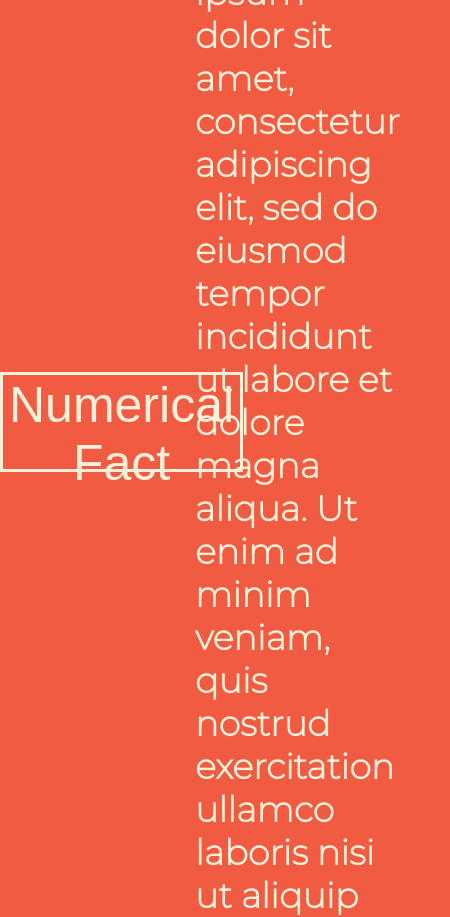
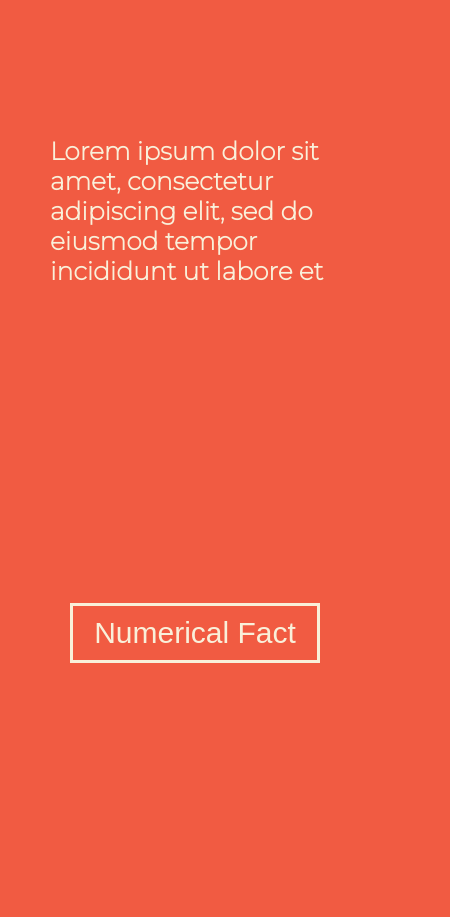
Before and after one commit to tinkyrain/NumFact, a React (Create React App) app: page / in a window 390 px wide. Shown: the whole page, 450 px wide, since content can reach past the window. After the commit the page ends 844 px from the top, so only its background shows below. Built offline with nearby package versions, Linux system fonts and the light colour scheme.

Commit message:
Adaptive

```diff
--- a/src/components/Info.css
+++ b/src/components/Info.css
@@ -10,5 +10,5 @@
 .info__text{
     color: #F9F0DA;
     font-size: 35px;
-    padding-right: 50px;
+    padding: 0 50px;
 }
--- a/src/components/Info.js
+++ b/src/components/Info.js
@@ -9,8 +9,6 @@ const Info = () => {
             <h2 className='info__text'>
                 Lorem ipsum dolor sit amet, consectetur adipiscing
                 elit, sed do eiusmod tempor incididunt ut labore et
-                dolore magna aliqua. Ut enim ad minim veniam, quis
-                nostrud exercitation ullamco laboris nisi ut aliquip
             </h2>
         </section>
     );
--- a/src/index.js
+++ b/src/index.js
@@ -4,6 +4,7 @@ import ReactDOM from 'react-dom/client';
 import App from './App';
 
 import './index.css';
+import './media.css';
 
 
 const root = ReactDOM.createRoot(document.getElementById('root'));
--- /dev/null
+++ b/src/media.css
@@ -0,0 +1,53 @@
+@media (max-width: 1024px) {
+    main{
+        flex-direction: column;
+        flex-flow: column-reverse;
+    }
+
+    .info{
+        width: 100%;
+        height: 50vh;
+    }
+
+
+    .searchSection{
+        width: 100%;
+        height: 50vh;
+    }
+}
+
+@media (max-width: 620px){
+    .info__text{
+        font-size: 30px;
+    }
+
+    .btn{
+        width: 300px;
+        height: 70px;
+        font-size: 40px;
+    }
+}
+
+@media (max-width: 445px){
+    .info__text{
+        font-size: 25px;
+    }
+
+    .btn{
+        width: 250px;
+        height: 60px;
+        font-size: 30px;
+    }
+}
+
+@media (max-width: 340px){
+    .info__text{
+        font-size: 22px;
+    }
+
+    .btn{
+        width: 200px;
+        height: 70px;
+        font-size: 25px;
+    }
+}
```
